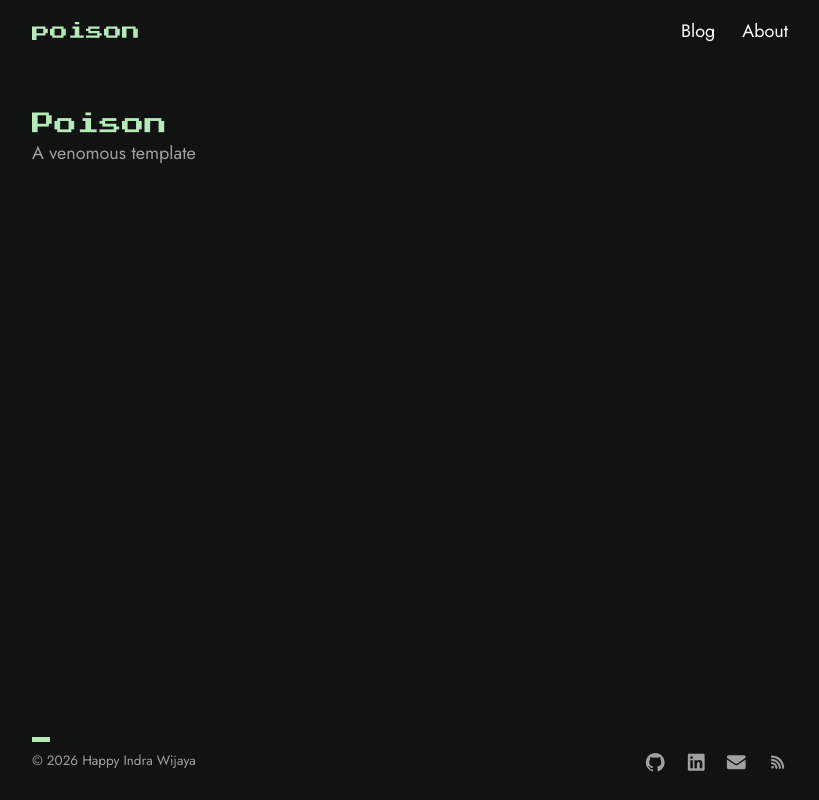
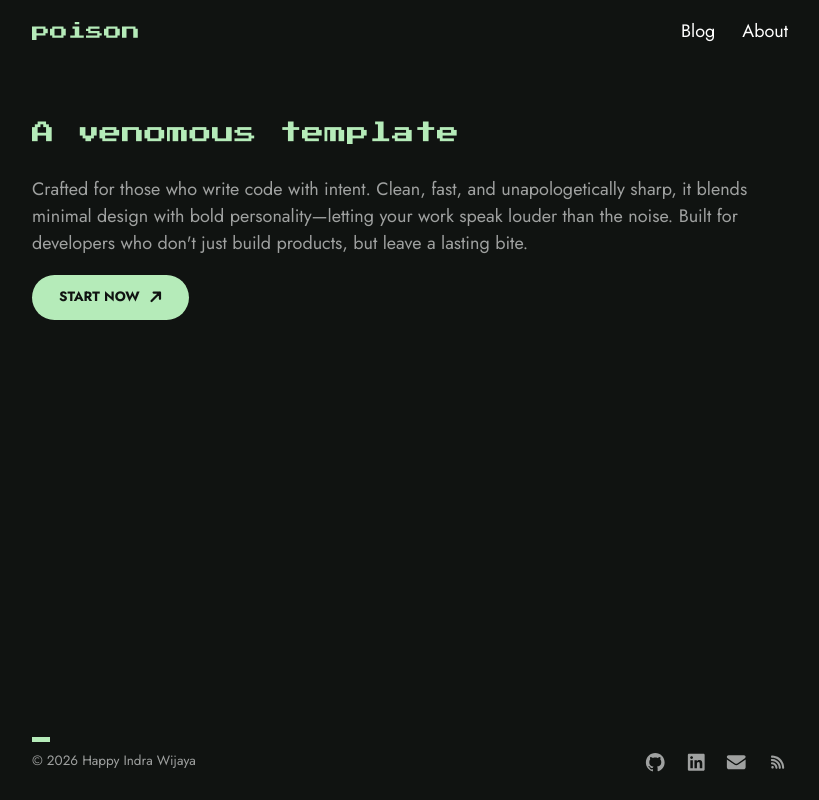
Before and after one commit to hiwijaya/poison, a Next.js app: page / in a window 1280 px wide. Shown: the whole page, without its empty margins (230-1049 px from the left). Built offline with nearby package versions, Linux system fonts and the light colour scheme.

Commit message:
feat: add RedirectButton component

```diff
--- a/src/app/page.tsx
+++ b/src/app/page.tsx
@@ -1,9 +1,17 @@
+import RedirectButton from "@/components/RedirectButton";
 
 export default function Home() {
   return (
-    <div className="my-10">
-      <h1 className="font-heading text-primary text-xl">Poison</h1>
-      <div className="">A venomous template</div>
+    <div className="mt-12">
+      <h1 className="font-heading text-primary text-xl mb-6">A venomous template</h1>
+      <p className="mb-4">
+        Crafted for those who write code with intent. Clean, fast, and unapologetically sharp,
+        it blends minimal design with bold personality—letting your work speak louder than the noise.
+        Built for developers who don't just build products, but leave a lasting bite.
+      </p>
+      <RedirectButton href="https://github.com/hiwijaya/poison">
+        START NOW
+      </RedirectButton>
     </div>
   );
 }
--- /dev/null
+++ b/src/components/RedirectButton.tsx
@@ -0,0 +1,25 @@
+import React, { ReactNode } from "react";
+import Link from "next/link";
+
+interface ButtonProps {
+  children: ReactNode;
+  href: string;
+}
+
+const RedirectButton: React.FC<ButtonProps> = ({
+  children,
+  href = "#"
+}) => {
+  return (
+    <Link href={href} rel="noopener noreferrer" target="_blank"
+      className="inline-flex bg-primary rounded-full px-6 h-10 cursor-pointer">
+      <div className="text-xs text-background font-bold inline-flex items-center">
+        {children}
+        <svg className="fill-background stroke-4 w-3 ml-2" viewBox="0 0 24 24" stroke="currentColor" xmlns="http://www.w3.org/2000/svg">
+          <path strokeLinecap="round" strokeLinejoin="round" d="m4.5 19.5 15-15m0 0H8.25m11.25 0v11.25"/>
+        </svg>
+      </div>
+    </Link>
+  );
+};
+export default RedirectButton;
```
